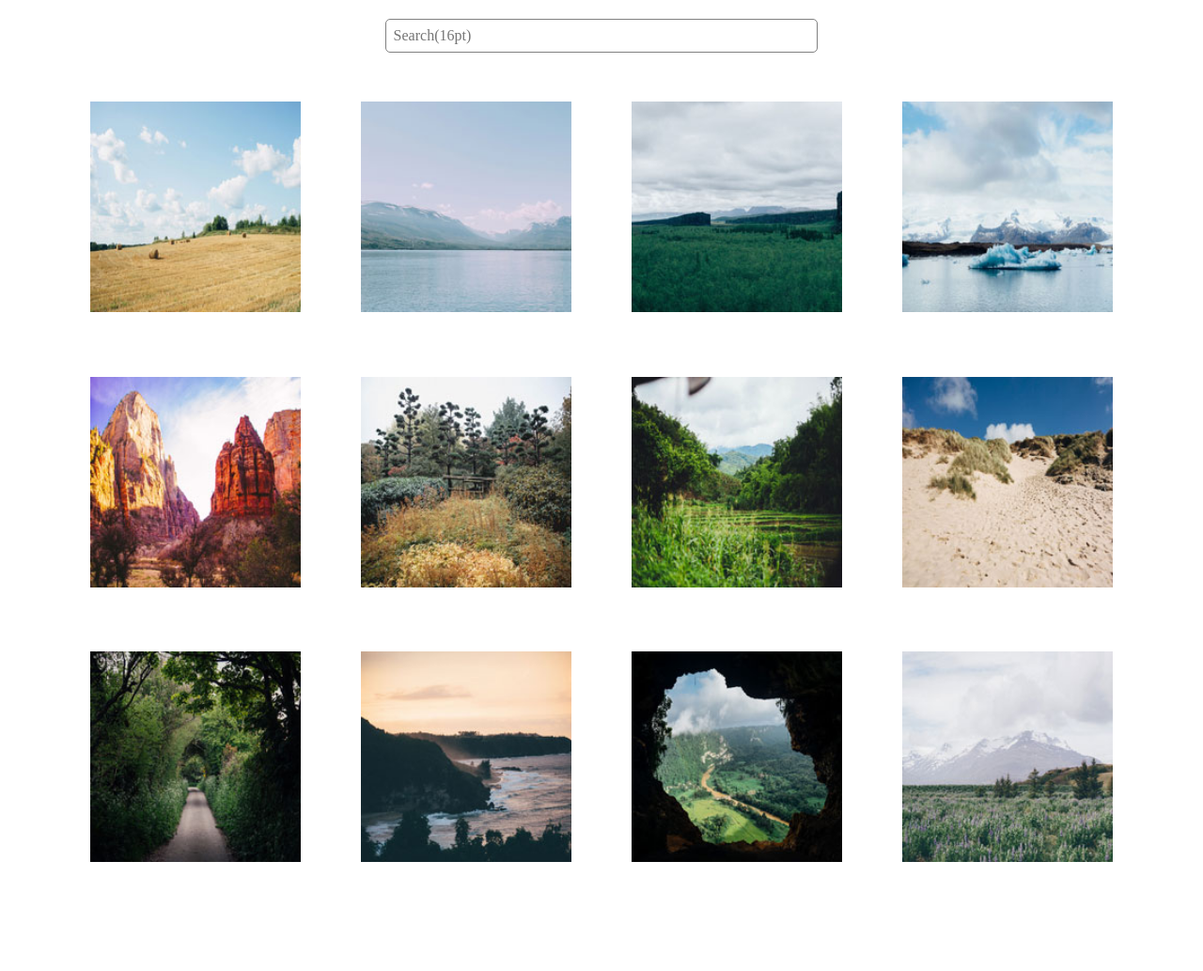
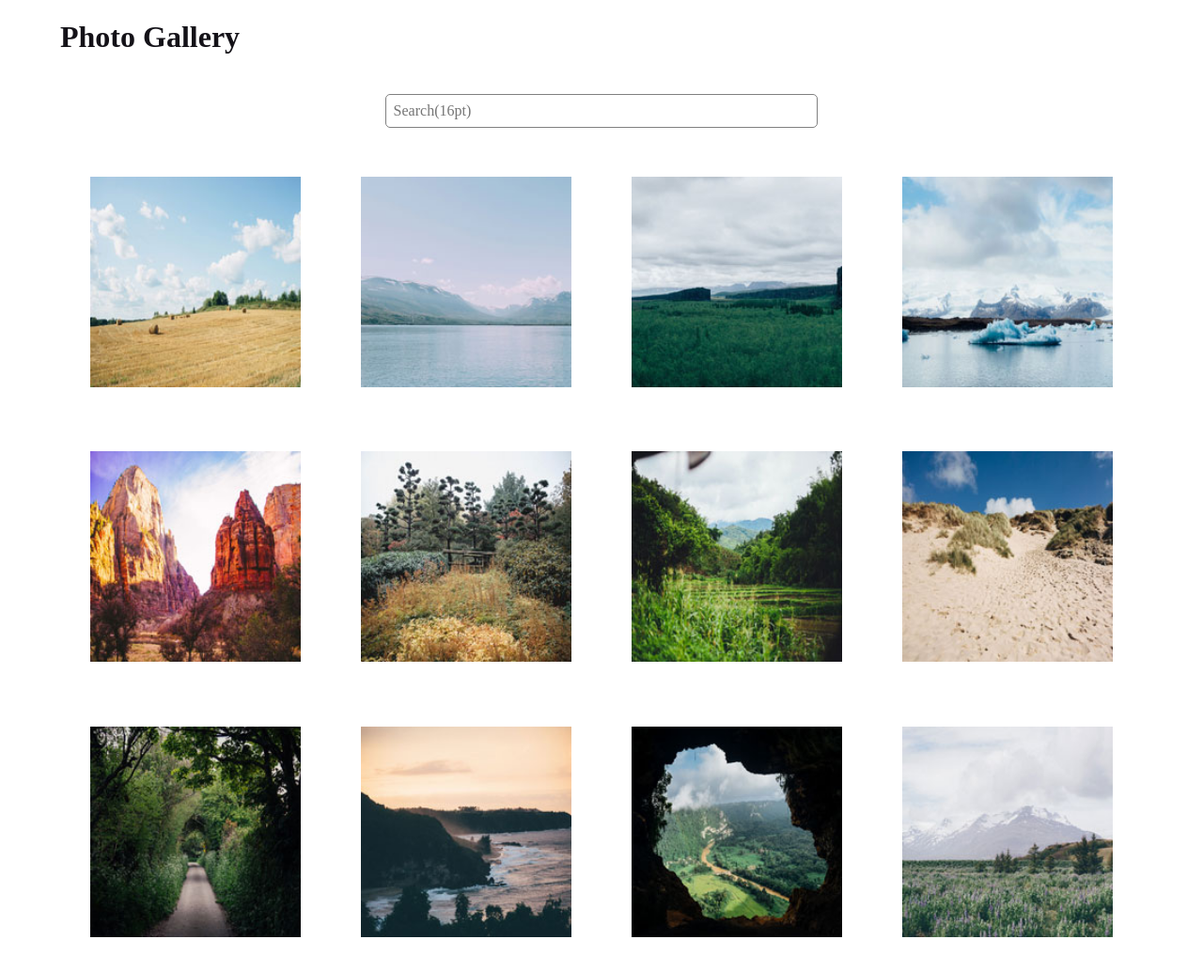
Before and after one commit to mindeby/Techdegree-Project-5, a plain HTML site: page index.html in a window 1280 px wide. Shown: the whole page at 94% size. Before the commit the page ends 954 px from the top, so only its background shows below. Drawn offline with Linux system fonts and the light colour scheme.

Commit message:
h1 added

```diff
--- a/css/styles.css
+++ b/css/styles.css
@@ -6,6 +6,10 @@ body {
   margin-left: 5%;
   margin-right: 5%;
   max-height: 1000px;
+}
+
+h1 {
+  color: #141218;
 }
 
 .search_bar{
--- a/index.html
+++ b/index.html
@@ -9,7 +9,7 @@
     <link rel="stylesheet" href="css/styles.css">
   </head>
   <body>
-
+    <h1>Photo Gallery</h1>
     <div class="search_bar">
       <input id="prompt" type="text" placeholder="Search(16pt)">
       <div class="results"></div>
```
